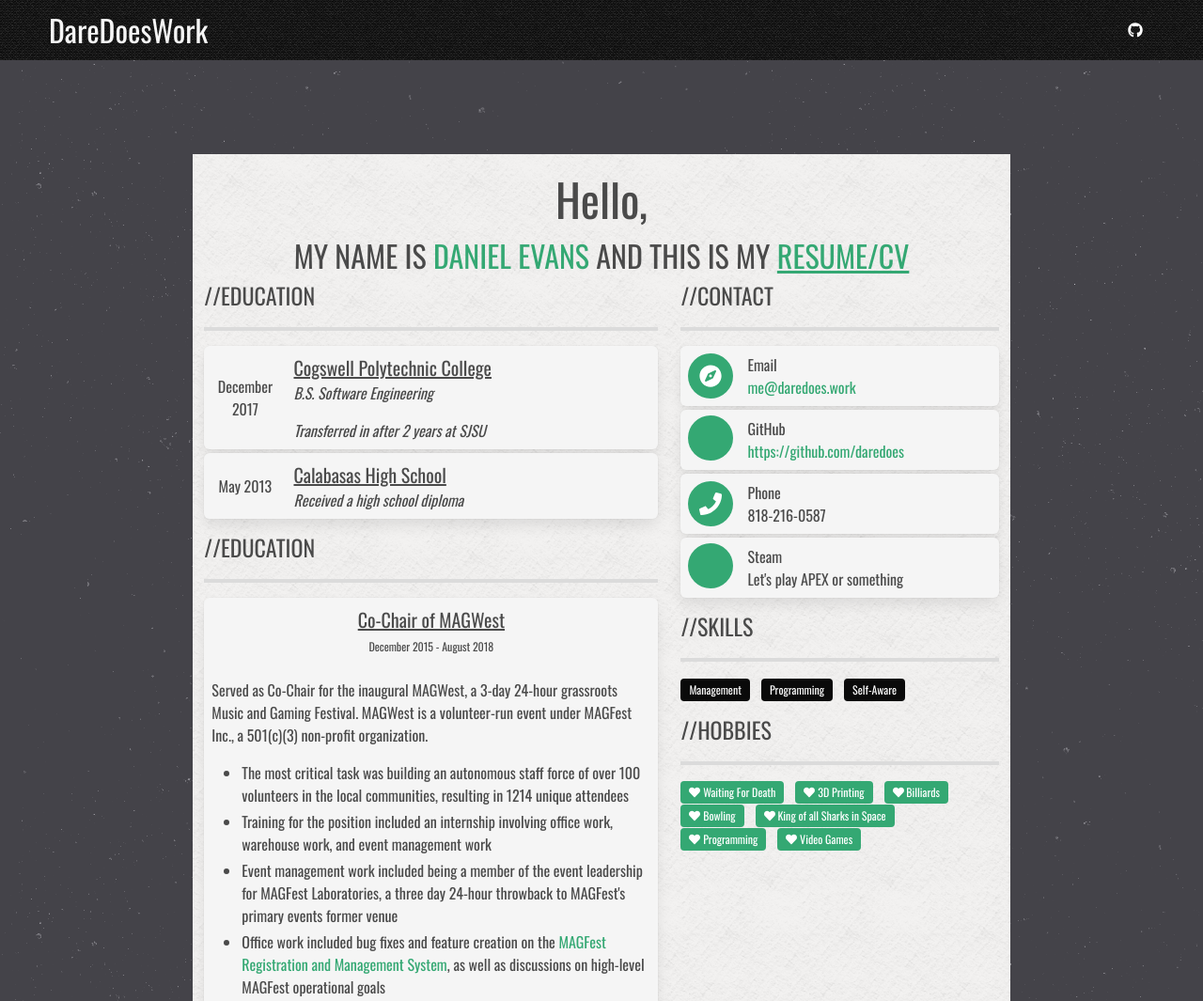
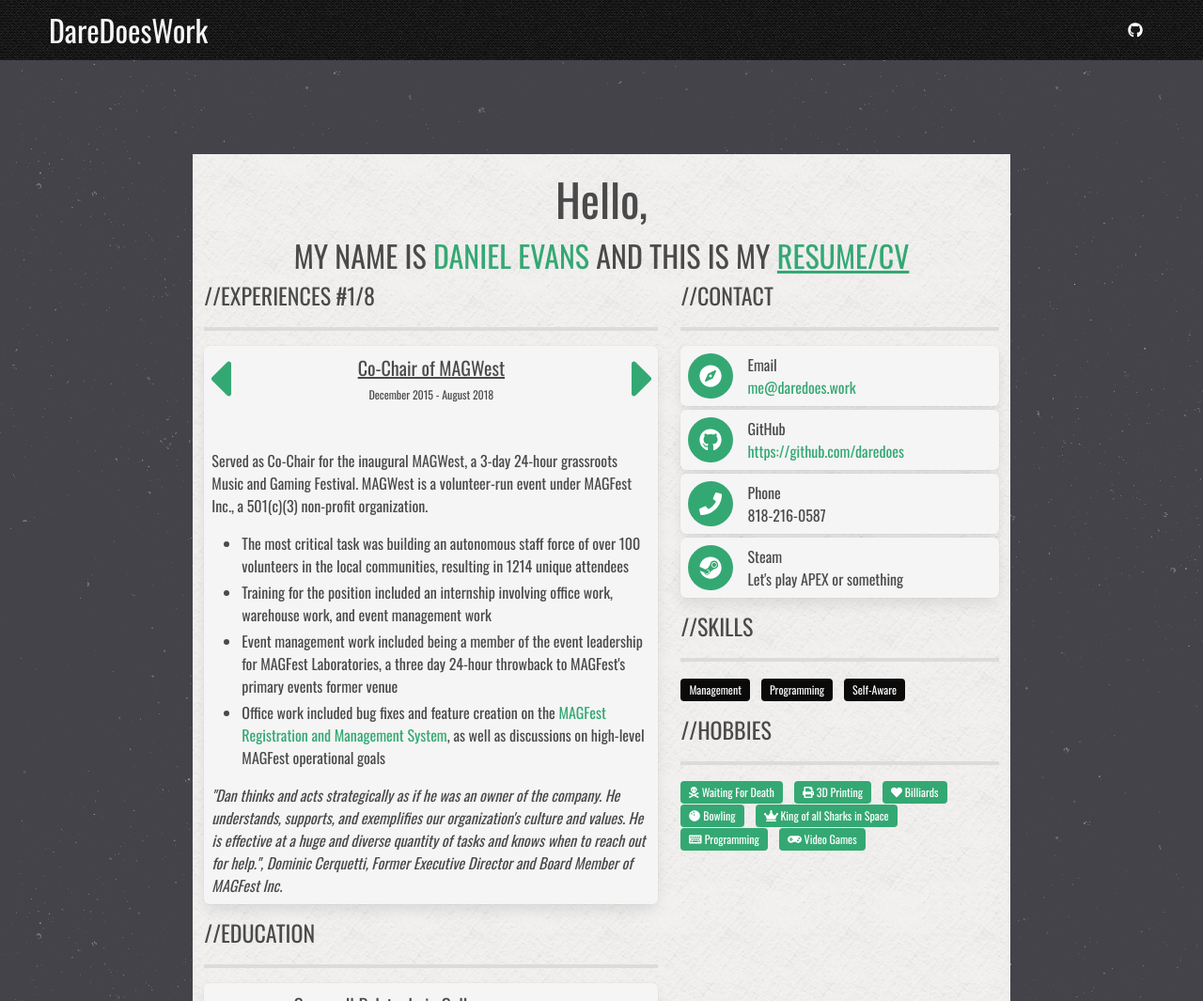
Before and after one commit to daredoes/netlify-web-development, a Gatsby site: page / in a window 1280 px wide. Shown: the top 1065 px of the page at 94% size. Built offline with nearby package versions, Linux system fonts and the light colour scheme; Gatsby itself is replaced by a stand-in of ours.

Commit message:
add experience carousel

```diff
--- a/src/components/Link.js
+++ b/src/components/Link.js
@@ -1,3 +1,4 @@
+import React from 'react'
 import { Link as GatsbyLink } from "gatsby"
 
 // Since DOM elements <a> cannot receive activeClassName,
--- a/src/components/scss/body.scss
+++ b/src/components/scss/body.scss
@@ -41,3 +41,9 @@ body {
 .is-underlined {
     text-decoration: underline;
 }
+
+.half-size-icon {
+    $size: 50% !important;
+    height: $size;
+    width: $size;
+}
--- a/src/pages/blog/2014-02-07-magfest.md
+++ b/src/pages/blog/2014-02-07-magfest.md
@@ -48,9 +48,3 @@ I am beyond honored to have been the co-chair of the wonderful amazing people wh
 MAGFest is really special. Truly, dearly, incredibly special. The places and actions where people say "this is how we do it right", MAGFest tends to say "this is how we do it left".
 
 We don't advertise and primarily grow by word of mouth. We don't accept sponsorship deals, we're not an industry expo, and we take extreme lengths to preserve the grassroots vibe that creates the magic MAGFest is so famous for among our insane, diehard fans. We strive to break down the distinction between attendees and staff- People don't just come to MAGFest to consume, they come to create their own content in areas like our indie developer showcases, makerspaces, or cramming every last inch of available hallway spaces with musical performances. At MAGFest, videogame music tracks from NES and SNES are like old-school jazz standards, riffed on and played by everyone everywhere.
-
-{{< div class="center-align" >}}
-# [Come Party With Us](http://magfest.org)
-
-{{< youtube RipSfQSkGAU >}}
-{{< /div >}}
--- a/src/pages/contact/email.md
+++ b/src/pages/contact/email.md
@@ -1,7 +1,7 @@
 ---
 title: Email
 external_url: 'mail:me@daredoes.work'
-icon: compass
+icon: ['fas', 'compass']
 weight: 50
 printable: true
 visible: true
--- a/src/pages/contact/github.md
+++ b/src/pages/contact/github.md
@@ -1,7 +1,7 @@
 ---
 title: GitHub
 external_url: 'https://github.com/daredoes'
-icon: github
+icon: ['fab', 'github']
 weight: 50
 printable: true
 visible: true
--- a/src/pages/contact/phone.md
+++ b/src/pages/contact/phone.md
@@ -1,7 +1,7 @@
 ---
 title: Phone
 external_url: 'tel:8182160587'
-icon: phone
+icon: ['fas', 'phone']
 weight: 50
 printable: true
 visible: true
--- a/src/pages/contact/steam.md
+++ b/src/pages/contact/steam.md
@@ -1,7 +1,7 @@
 ---
 title: Steam
 external_url: 'http://steamcommunity.com/id/daredoes'
-icon: steam
+icon: ['fab', 'steam']
 weight: 50
 printable: false
 visible: true
--- a/src/pages/hobbies/3d-printing.md
+++ b/src/pages/hobbies/3d-printing.md
@@ -1,6 +1,6 @@
 ---
 title: '3D Printing'
-icon: 'fa-heart'
+icon: ['fas', 'print']
 weight: 50
 printable: true
 visible: true
--- a/src/pages/hobbies/billiards.md
+++ b/src/pages/hobbies/billiards.md
@@ -1,6 +1,6 @@
 ---
 title: 'Billiards'
-icon: 'fa-heart'
+icon: ['fas', 'heart']
 weight: 50
 printable: true
 visible: true
--- a/src/pages/hobbies/bowling.md
+++ b/src/pages/hobbies/bowling.md
@@ -1,6 +1,6 @@
 ---
 title: 'Bowling'
-icon: 'fa-heart'
+icon: ['fas', 'bowling-ball']
 weight: 50
 printable: true
 visible: true
--- a/src/pages/hobbies/king-of-all-sharks-in-space.md
+++ b/src/pages/hobbies/king-of-all-sharks-in-space.md
@@ -1,6 +1,6 @@
 ---
 title: 'King of all Sharks in Space'
-icon: 'fa-heart'
+icon: ['fas', 'crown']
 weight: 50
 printable: true
 visible: true
--- a/src/pages/hobbies/programming.md
+++ b/src/pages/hobbies/programming.md
@@ -1,6 +1,6 @@
 ---
 title: 'Programming'
-icon: 'fa-heart'
+icon: ['fas', 'keyboard']
 weight: 50
 printable: true
 visible: true
--- a/src/pages/hobbies/video-games.md
+++ b/src/pages/hobbies/video-games.md
@@ -1,6 +1,6 @@
 ---
 title: 'Video Games'
-icon: 'fa-heart'
+icon: ['fas', 'gamepad']
 weight: 50
 printable: true
 visible: true
--- a/src/pages/hobbies/waiting-for-death.md
+++ b/src/pages/hobbies/waiting-for-death.md
@@ -1,6 +1,6 @@
 ---
 title: 'Waiting For Death'
-icon: 'fa-heart'
+icon: ['fas', 'skull-crossbones']
 weight: 1
 printable: true
 visible: true
--- a/src/templates/index-page.js
+++ b/src/templates/index-page.js
@@ -16,8 +16,8 @@ const IndexPage = ({ data }) => {
   const { frontmatter } = data.markdownRemark
   const columns = [
     [ // The Left Column
+      [ExperienceTemplate, data.experiences.edges],
       [EducationTemplate, data.educations.edges],
-      [ExperienceTemplate, data.experiences.edges],
     ],
     [ // The Right Column
       [ContactItemTemplate, data.contacts.edges],
--- a/src/templates/resume/contact-item.js
+++ b/src/templates/resume/contact-item.js
@@ -16,7 +16,7 @@ class ContactItem extends React.Component {
                 <div className="columns is-mobile is-tablet is-desktop">
                     <div className="flex-centered column is-2">
                         <a href={external_url} className="iconAnchor">
-                            <div class="icon is-large">
+                            <div className="icon is-large">
                                 <FontAwesomeIcon icon={icon} fixedWidth className="contactIcon"/>
                             </div>
                         </a>
@@ -42,7 +42,7 @@ ContactItem.propTypes = {
         printable: PropTypes.bool,
         visible: PropTypes.bool,
         external_url: PropTypes.string,
-        icon: PropTypes.string,
+        icon: PropTypes.array,
     }),
     html: PropTypes.string
 }
@@ -69,5 +69,5 @@ export default class ContactItemTemplate extends React.Component {
 }
 
 ContactItemTemplate.propTypes = {
-    elements: PropTypes.object
+    elements: PropTypes.array
 }
--- a/src/templates/resume/education.js
+++ b/src/templates/resume/education.js
@@ -67,5 +67,5 @@ export default class EducationTemplate extends React.Component {
 }
 
 EducationTemplate.propTypes = {
-    elements: PropTypes.object
+    elements: PropTypes.array
 }
--- a/src/templates/resume/experience.js
+++ b/src/templates/resume/experience.js
@@ -1,27 +1,43 @@
 import React from 'react'
 import PropTypes from 'prop-types'
 import SectionHeader from '../../components/SectionHeader'
+import { FontAwesomeIcon } from '@fortawesome/react-fontawesome'
+import Link from '../../components/Link'
 
 class ExperienceItem extends React.Component {
     constructor(props) {
         super(props);
     }
 
+    makeScrollElement(forwards) {
+        return (
+            <Link className="column is-1 flex-centered"  onClick={() => {this.props.scroll(forwards)}}>
+                <FontAwesomeIcon size="4x" icon={['fas', `caret-${forwards ? 'right' : 'left'}`]} />
+            </Link>
+        )
+    }
+
     render() {
         const { title, display_date } = this.props.frontmatter;
         const { html } = this.props;
+        const leftScroll = this.makeScrollElement(false);
+        const rightScroll = this.makeScrollElement(true);
         return (
             <div className="contact-item box">
                 <div className="content">
-                    <div className="is-full-width has-text-centered">
+                    <div className="columns is-mobile is-tablet is-desktop">
+                        {leftScroll}
+                        <div className="column has-text-centered">
                             <span className="is-size-5 is-underlined">
                                 {title}
                             </span>
-                    </div>
                             <div className="is-full-width has-text-centered">
                                 <span className="is-size-7">
                                     {display_date}
                                 </span>
+                            </div>
+                        </div>
+                        {rightScroll}
                     </div>
                     <br />
                     <div dangerouslySetInnerHTML={{ __html: html}}>
@@ -43,30 +59,55 @@ ExperienceItem.propTypes = {
         external_url: PropTypes.string,
         name: PropTypes.string
     }),
-    html: PropTypes.string
+    html: PropTypes.string,
+    scroll: PropTypes.func.isRequired
 }
 
+
 export default class ExperienceTemplate extends React.Component {
+
     constructor(props) {
         super(props);
+        let scrollActive = this.scrollActive;
+        this.experiences = this.props.elements.map(function(edge) {
+            return <ExperienceItem key={edge.node.id} {...edge.node} scroll={scrollActive} />;
+        });
+        this.state = {
+            active: 0
+        }
+    }
+
+    scrollActive = (forwards) => {
+        const max_length = this.experiences.length;
+        const new_active = (this.state.active + (forwards ? 1 : -1) + max_length) % max_length;
+        this.setState({
+            active: new_active
+        });
     }
 
     render() {
-        const { elements } = this.props;
-        const children = elements.map(function(edge) {
-            return <ExperienceItem key={edge.node.id} {...edge.node} />
-          })
+        if (this.experiences) {
             return (
                 <div>
-                <SectionHeader title="Education" />
+                    <SectionHeader title={`Experiences #${this.state.active+1}/${this.experiences.length}`} />
                     <div>
-                    {children}
+                        {this.experiences[this.state.active]}
                     </div>
                 </div>
             )
         }
+        return (
+            <div>
+                <SectionHeader title="Experiences" />
+                <div>
+                    Pending.
+                </div>
+            </div>
+        )
+
+    }
 }
 
 ExperienceTemplate.propTypes = {
-    elements: PropTypes.object
+    elements: PropTypes.array
 }
--- a/src/templates/resume/hobby.js
+++ b/src/templates/resume/hobby.js
@@ -6,11 +6,11 @@ import { FontAwesomeIcon } from '@fortawesome/react-fontawesome'
 class HobbyItem extends React.Component {
 
     render() {
-        const { title } = this.props.frontmatter;
+        const { title, icon } = this.props.frontmatter;
         return (
             <div className="flex-item">
                 <span className="tag is-primary">
-                    <FontAwesomeIcon icon="heart" />&nbsp;{title}
+                    <FontAwesomeIcon icon={icon} />&nbsp;{title}
                 </span>
             </div>
         )
@@ -23,6 +23,7 @@ HobbyItem.propTypes = {
         weight: PropTypes.number,
         printable: PropTypes.bool,
         visible: PropTypes.bool,
+        icon: PropTypes.array
     }),
     html: PropTypes.string
 }
@@ -49,5 +50,5 @@ export default class HobbyTemplate extends React.Component {
 }
 
 HobbyTemplate.propTypes = {
-    elements: PropTypes.object
+    elements: PropTypes.array
 }
--- a/src/templates/resume/skill.js
+++ b/src/templates/resume/skill.js
@@ -52,5 +52,5 @@ export default class SkillTemplate extends React.Component {
 }
 
 SkillTemplate.propTypes = {
-    elements: PropTypes.object
+    elements: PropTypes.array
 }
```
Lines whose indentation alone changed are shown as unchanged.
